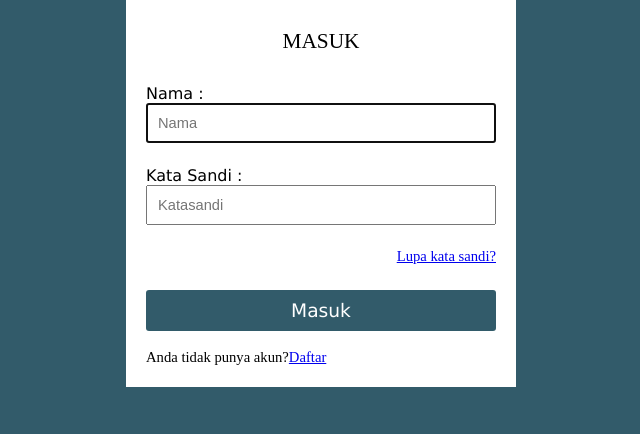
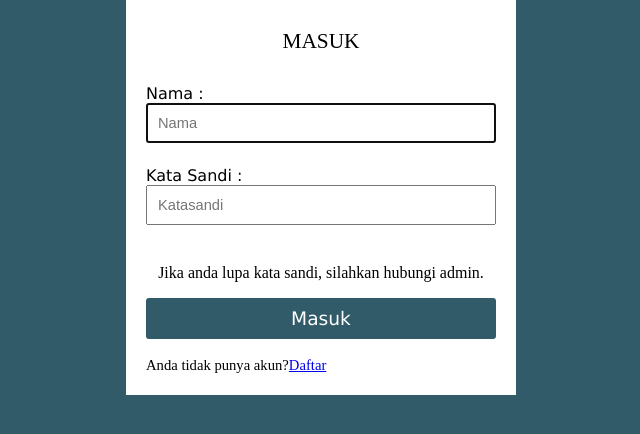
Before and after one commit to Mariadinii/PIRKG, a CodeIgniter app: page /PIRKG/users/login in a window 1280 px wide. Shown: the part 121-555 px from the top of the page, without its empty margins (319-959 px from the left). Run offline with CodeIgniter, Linux system fonts and the light colour scheme.

Commit message:
Update login.php

```diff
--- a/application/views/users/login.php
+++ b/application/views/users/login.php
@@ -25,9 +25,9 @@
 			<input type="password" name="password" class="form_login" placeholder="Katasandi" required autofocus>
 
 			<br><br>
-			<div class="text">
-				<a href="#">Lupa kata sandi?</a>
-			</div>
+
+				<p style="text-align: center;">Jika anda lupa kata sandi, silahkan hubungi admin.</p>
+
 			<button type="submit" class="tombol_login">Masuk</button>
 			<br>
 			<br>
```
